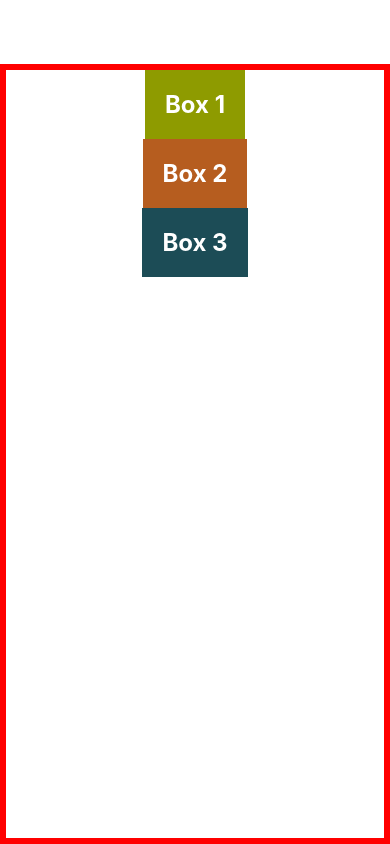
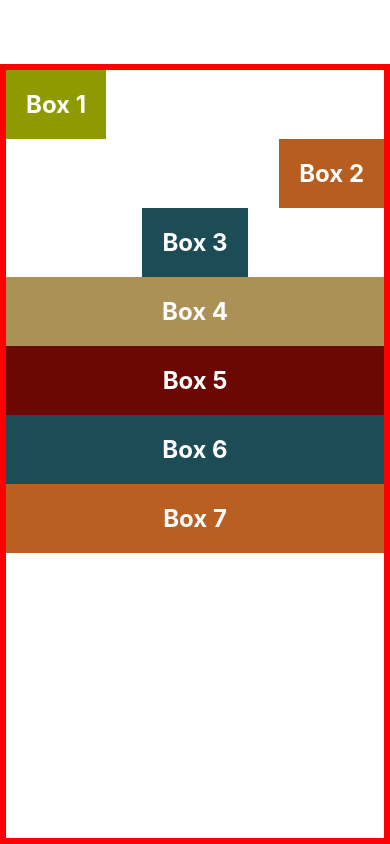
Before and after one commit to prabin819/React-Native, a React Native app in the folder LayoutFlexbox/: screen / in a window 390 px wide. Built offline with nearby package versions, Linux system fonts and the light colour scheme.

Commit message:
31. => alignSelf

```diff
--- a/LayoutFlexbox/App.js
+++ b/LayoutFlexbox/App.js
@@ -5,13 +5,21 @@
   return (
     //<View style={{ backgroundColor: "plum", flex: 1 }}></View>
     <View style={styles.container}>
-      <Box style={{ backgroundColor: "#8e9b00" }}>Box 1</Box>
-      <Box style={{ backgroundColor: "#b65d1f" }}>Box 2</Box>
-      <Box style={{ backgroundColor: "#1c4c56" }}>Box 3</Box>
-      {/* <Box style={{ backgroundColor: "#ab9156" }}>Box 4</Box>
-      <Box style={{ backgroundColor: "#6b0803" }}>Box 5</Box>
+      <Box style={{ backgroundColor: "#8e9b00", alignSelf: "flex-start" }}>
+        Box 1
+      </Box>
+      <Box style={{ backgroundColor: "#b65d1f", alignSelf: "flex-end" }}>
+        Box 2
+      </Box>
+      <Box style={{ backgroundColor: "#1c4c56", alignSelf: "center" }}>
+        Box 3
+      </Box>
+      <Box style={{ backgroundColor: "#ab9156", alignSelf: "stretch" }}>
+        Box 4
+      </Box>
+      <Box style={{ backgroundColor: "#6b0803", alignSelf: "auto" }}>Box 5</Box>
       <Box style={{ backgroundColor: "#1c4c56" }}>Box 6</Box>
-      <Box style={{ backgroundColor: "#b95f21" }}>Box 7</Box> */}
+      <Box style={{ backgroundColor: "#b95f21" }}>Box 7</Box>
     </View>
   );
 }
@@ -22,6 +30,5 @@
     borderWidth: 6,
     borderColor: "red",
     flex: 1,
-    alignItems: "center",
   },
 });
```
